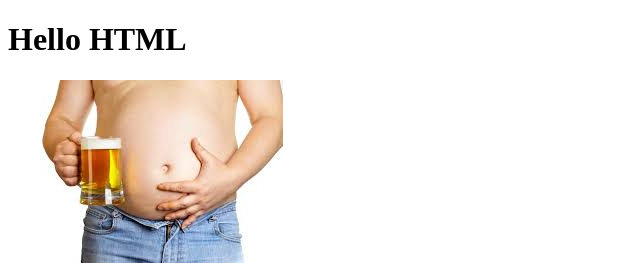
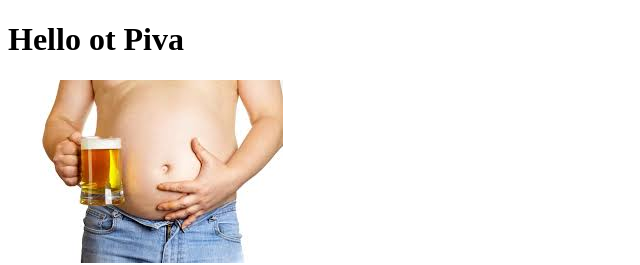
Before and after one commit to FichkaV/577-introV, a plain HTML site: page index.html in a window 1280 px wide. Shown: the full height of the page, 0-640 px from the left. Drawn offline with Linux system fonts and the light colour scheme.

Commit message:
Change h1

```diff
--- a/index.html
+++ b/index.html
@@ -6,7 +6,7 @@
     <title>Pivko</title>
   </head>
   <body>
-        <h1>Hello HTML</h1>
+        <h1>Hello ot Piva</h1>
         <img src="img/pivo.jpg" alt="Zranku pivo robit divo">
   </body>
 </html>
```
